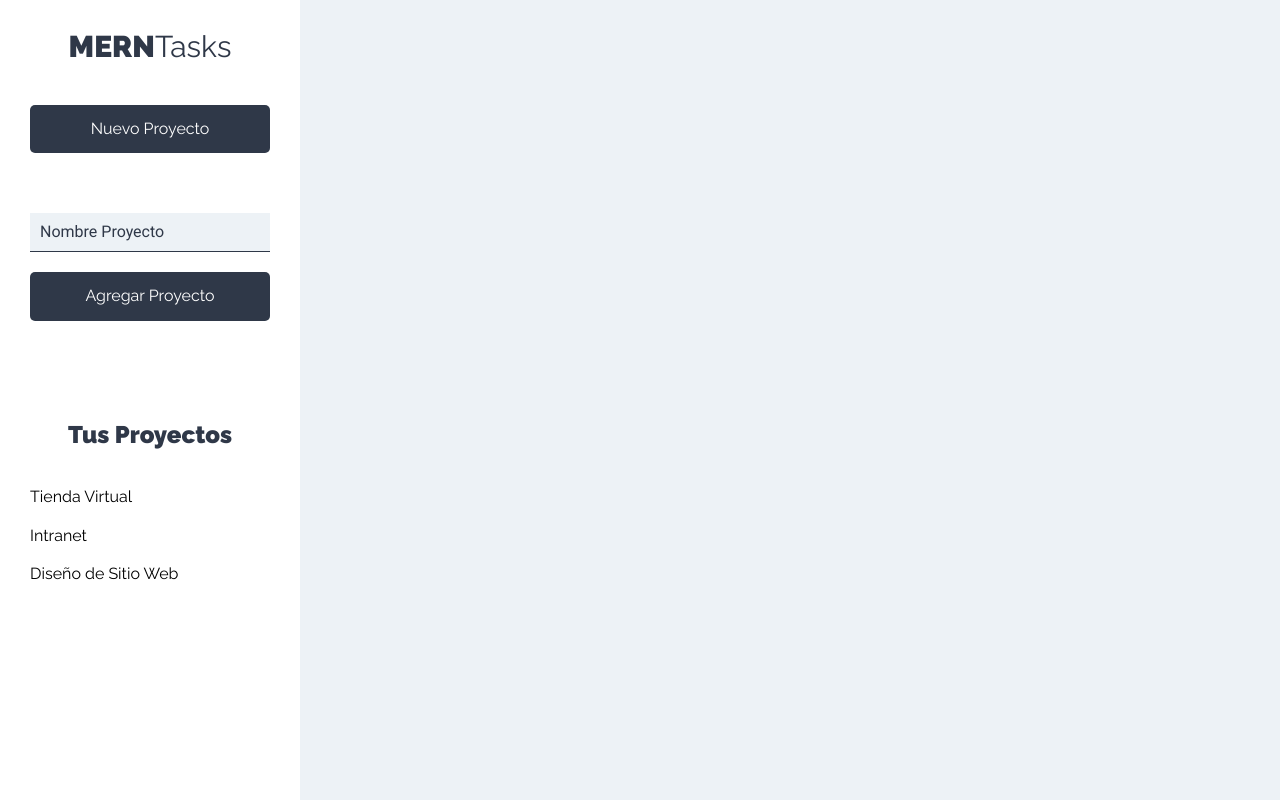
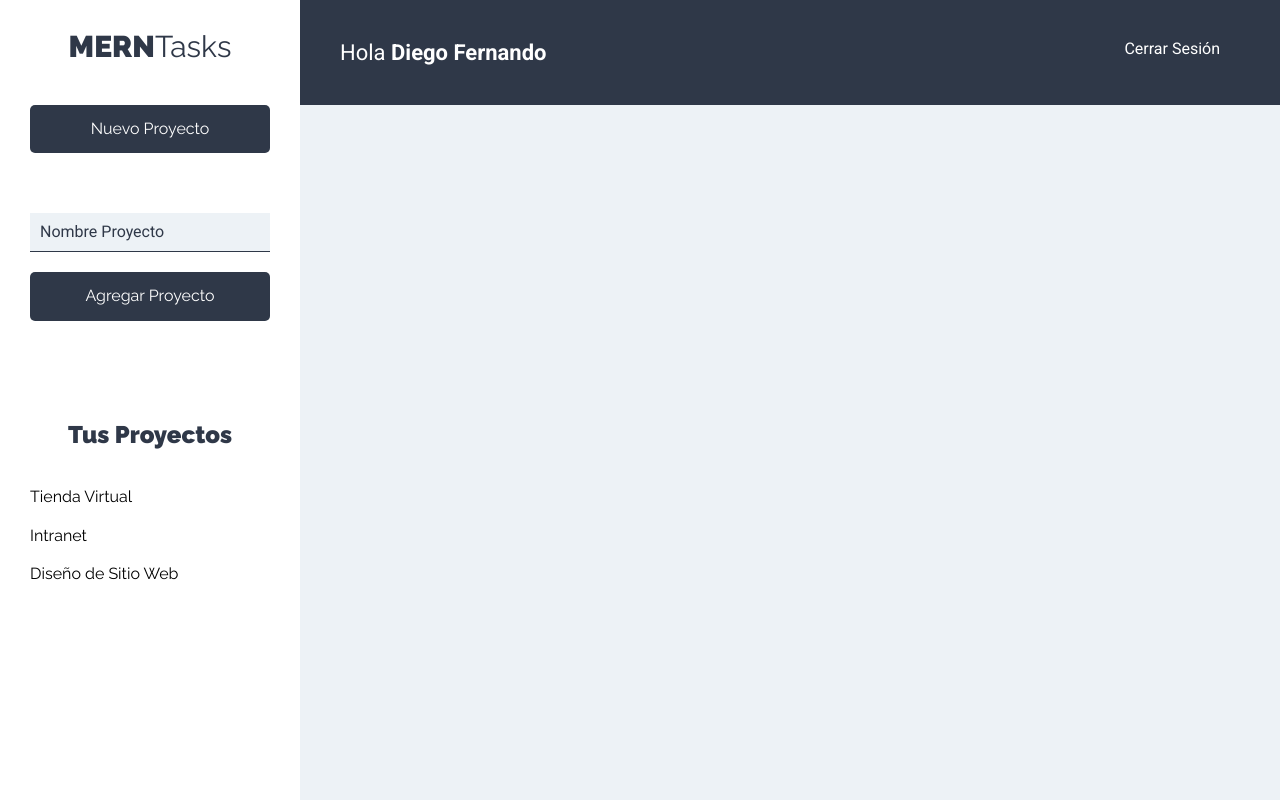
Before and after one commit to dfldiego/mern-UpTask, a React (Create React App) app in the folder cliente/: page /proyectos in a window 1280 px wide. Built offline with nearby package versions, Linux system fonts and the light colour scheme.

Commit message:
CLIENTE. Creando la página de Proyectos. parte5. creando el header(barra de navegacion).

```diff
--- /dev/null
+++ b/cliente/src/components/layout/Barra.jsx
@@ -0,0 +1,14 @@
+import React from 'react';
+
+const Barra = () => {
+    return (
+        <header className="app-header">
+            <p className="nombre-usuario">Hola <span>Diego Fernando</span></p>
+            <nav className="nav-principal">
+                <a href="#!">Cerrar Sesión</a>
+            </nav>
+        </header>
+    )
+}
+
+export default Barra
--- a/cliente/src/components/proyectos/Proyectos.jsx
+++ b/cliente/src/components/proyectos/Proyectos.jsx
@@ -1,5 +1,6 @@
 import React from 'react';
 import Sidebar from '../layout/Sidebar';
+import Barra from '../layout/Barra';
 
 const Proyectos = () => {
     return (
@@ -7,6 +8,7 @@
             <div className="contenedor-app">
                 <Sidebar />
                 <div className="seccion-principal">
+                    <Barra />
                     <main>
                         <div className="contenedor-tareas">
 
```
